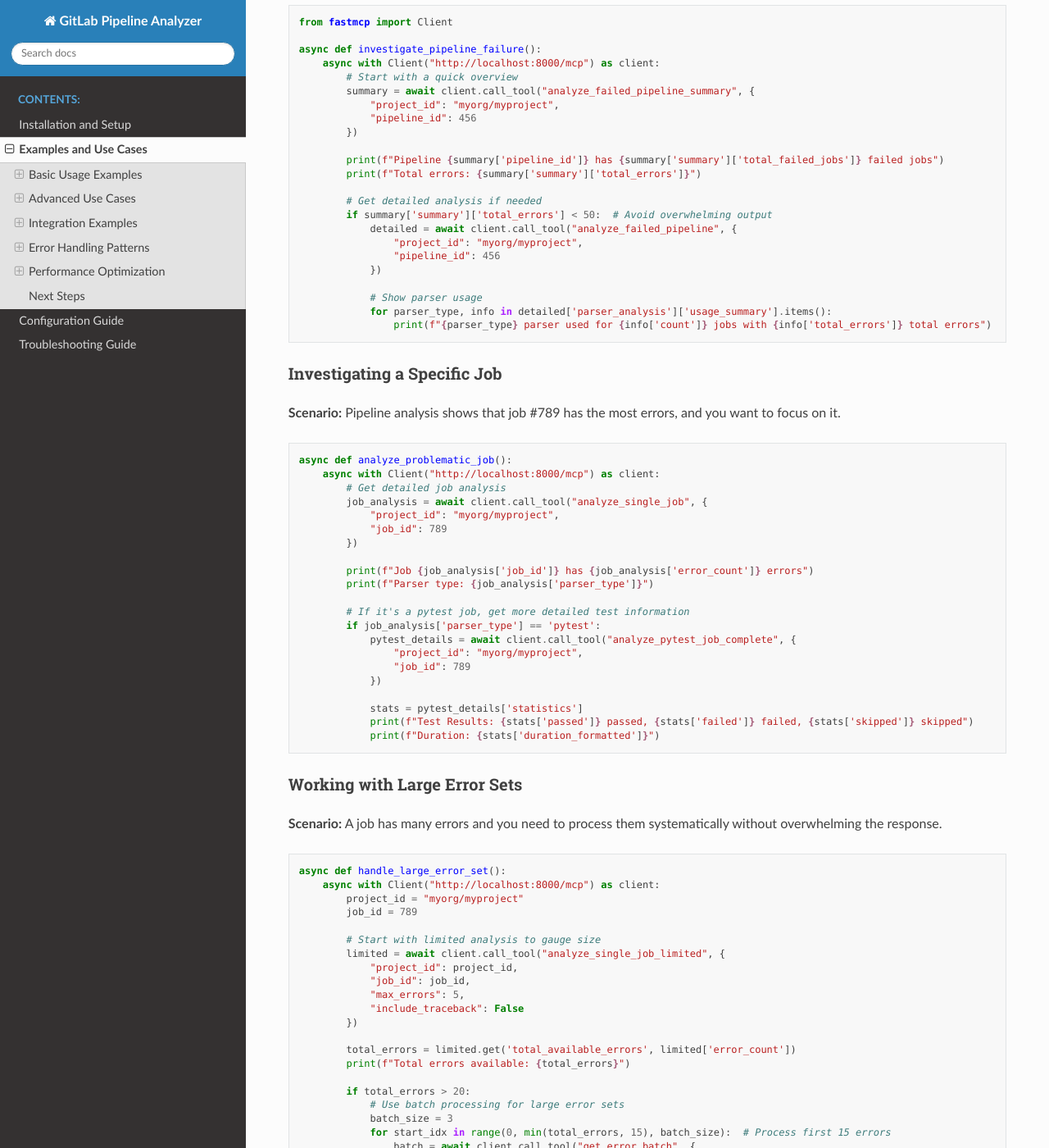
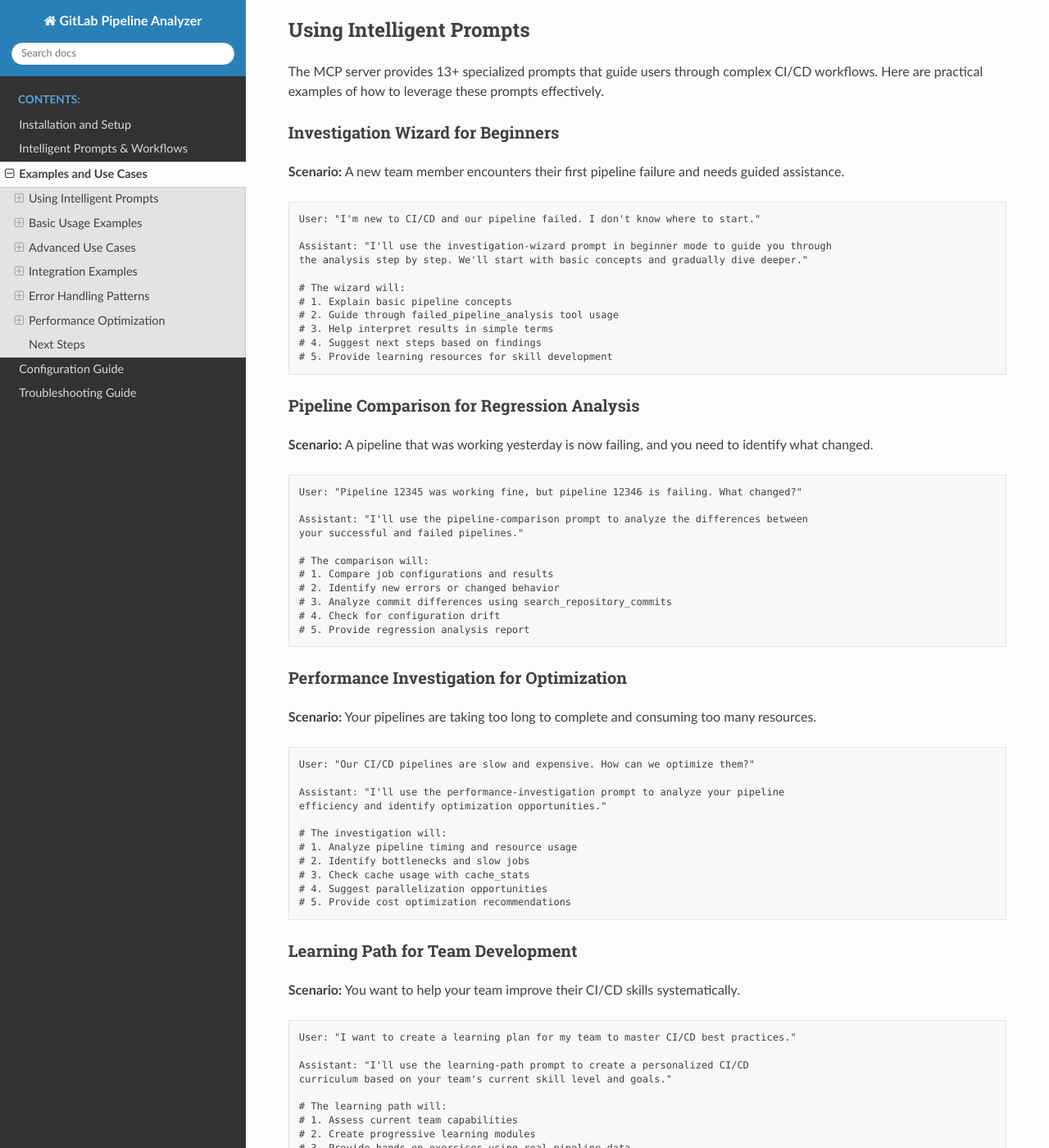
Before and after one commit to OraCool/gitlab-pipeline-analyzer, a Sphinx documentation site: the page built from docs/examples.rst, in a window 1280 px wide and 1400 px high, scrolled down 860 px. Shown: the whole window at 82% size. Built offline with Sphinx 7.4.7 and the Read the Docs theme 3.1.0, drawn with Linux system fonts in a browser that asks for light colours; some of the changed text lies outside the part shown.

Commit message:
update docs

```diff
--- a/docs/conf.py
+++ b/docs/conf.py
@@ -21,9 +21,9 @@ author = "Siarhei Skuratovich"
 
 # The version info
 # The short X.Y version
-version = "0.3.4"
+version = "0.4.2"
 # The full version, including alpha/beta/rc tags
-release = "0.3.4"
+release = "0.4.2"
 
 # -- General configuration ---------------------------------------------------
 
--- a/docs/examples.rst
+++ b/docs/examples.rst
@@ -1,11 +1,130 @@
 Examples and Use Cases
 ======================
 
-This section provides practical examples of using the GitLab Pipeline Analyzer MCP Server in various scenarios.
+This section provides practical examples of using the GitLab Pipeline Analyzer MCP Server in various scenarios, including the enhanced intelligent prompt system.
 
 .. contents::
    :local:
    :depth: 2
+
+Using Intelligent Prompts
+--------------------------
+
+The MCP server provides 13+ specialized prompts that guide users through complex CI/CD workflows. Here are practical examples of how to leverage these prompts effectively.
+
+Investigation Wizard for Beginners
+~~~~~~~~~~~~~~~~~~~~~~~~~~~~~~~~~~
+
+**Scenario:** A new team member encounters their first pipeline failure and needs guided assistance.
+
+.. code-block:: text
+
+    User: "I'm new to CI/CD and our pipeline failed. I don't know where to start."
+
+    Assistant: "I'll use the investigation-wizard prompt in beginner mode to guide you through
+    the analysis step by step. We'll start with basic concepts and gradually dive deeper."
+
+    # The wizard will:
+    # 1. Explain basic pipeline concepts
+    # 2. Guide through failed_pipeline_analysis tool usage
+    # 3. Help interpret results in simple terms
+    # 4. Suggest next steps based on findings
+    # 5. Provide learning resources for skill development
+
+Pipeline Comparison for Regression Analysis
+~~~~~~~~~~~~~~~~~~~~~~~~~~~~~~~~~~~~~~~~~~~
+
+**Scenario:** A pipeline that was working yesterday is now failing, and you need to identify what changed.
+
+.. code-block:: text
+
+    User: "Pipeline 12345 was working fine, but pipeline 12346 is failing. What changed?"
+
+    Assistant: "I'll use the pipeline-comparison prompt to analyze the differences between
+    your successful and failed pipelines."
+
+    # The comparison will:
+    # 1. Compare job configurations and results
+    # 2. Identify new errors or changed behavior
+    # 3. Analyze commit differences using search_repository_commits
+    # 4. Check for configuration drift
+    # 5. Provide regression analysis report
+
+Performance Investigation for Optimization
+~~~~~~~~~~~~~~~~~~~~~~~~~~~~~~~~~~~~~~~~~~
+
+**Scenario:** Your pipelines are taking too long to complete and consuming too many resources.
+
+.. code-block:: text
+
+    User: "Our CI/CD pipelines are slow and expensive. How can we optimize them?"
+
+    Assistant: "I'll use the performance-investigation prompt to analyze your pipeline
+    efficiency and identify optimization opportunities."
+
+    # The investigation will:
+    # 1. Analyze pipeline timing and resource usage
+    # 2. Identify bottlenecks and slow jobs
+    # 3. Check cache usage with cache_stats
+    # 4. Suggest parallelization opportunities
+    # 5. Provide cost optimization recommendations
+
+Learning Path for Team Development
+~~~~~~~~~~~~~~~~~~~~~~~~~~~~~~~~~~
+
+**Scenario:** You want to help your team improve their CI/CD skills systematically.
+
+.. code-block:: text
+
+    User: "I want to create a learning plan for my team to master CI/CD best practices."
+
+    Assistant: "I'll use the learning-path prompt to create a personalized CI/CD
+    curriculum based on your team's current skill level and goals."
+
+    # The learning path will:
+    # 1. Assess current team capabilities
+    # 2. Create progressive learning modules
+    # 3. Provide hands-on exercises using real pipeline data
+    # 4. Set up practice scenarios with search_repository_code
+    # 5. Track progress and adjust difficulty
+
+Mentoring Guide for Knowledge Transfer
+~~~~~~~~~~~~~~~~~~~~~~~~~~~~~~~~~~~~~~
+
+**Scenario:** You're an experienced engineer tasked with mentoring junior team members on CI/CD.
+
+.. code-block:: text
+
+    User: "I need to mentor new developers on CI/CD practices. How should I structure this?"
+
+    Assistant: "I'll use the mentoring-guide prompt to help you create an effective
+    teaching strategy for CI/CD concepts."
+
+    # The mentoring guide will:
+    # 1. Suggest teaching methodologies for different concepts
+    # 2. Provide explanation frameworks for complex topics
+    # 3. Create practical exercises using get_mcp_resource
+    # 4. Recommend progress tracking approaches
+    # 5. Help establish feedback loops
+
+Fix Strategy Planning for Complex Issues
+~~~~~~~~~~~~~~~~~~~~~~~~~~~~~~~~~~~~~~~~
+
+**Scenario:** You have a complex pipeline failure that affects multiple teams and requires coordinated fixing.
+
+.. code-block:: text
+
+    User: "We have a major pipeline failure affecting multiple teams. I need a comprehensive fix strategy."
+
+    Assistant: "I'll use the fix-strategy-planner prompt to create a comprehensive
+    remediation plan with resource allocation and timeline estimates."
+
+    # The strategy planner will:
+    # 1. Analyze failure scope and impact
+    # 2. Prioritize fixes by criticality and effort
+    # 3. Create resource allocation plan
+    # 4. Estimate timelines and dependencies
+    # 5. Suggest rollback strategies and risk mitigation
 
 Basic Usage Examples
 --------------------
```
Also changed, not shown: CHANGELOG.md (+26 -0 lines), README.md (+12 -10 lines), docs/index.rst (+20 -3 lines), docs/prompts.rst (added, +195 -0 lines), docs/streamlined_tools.md (+1 -1 lines).
